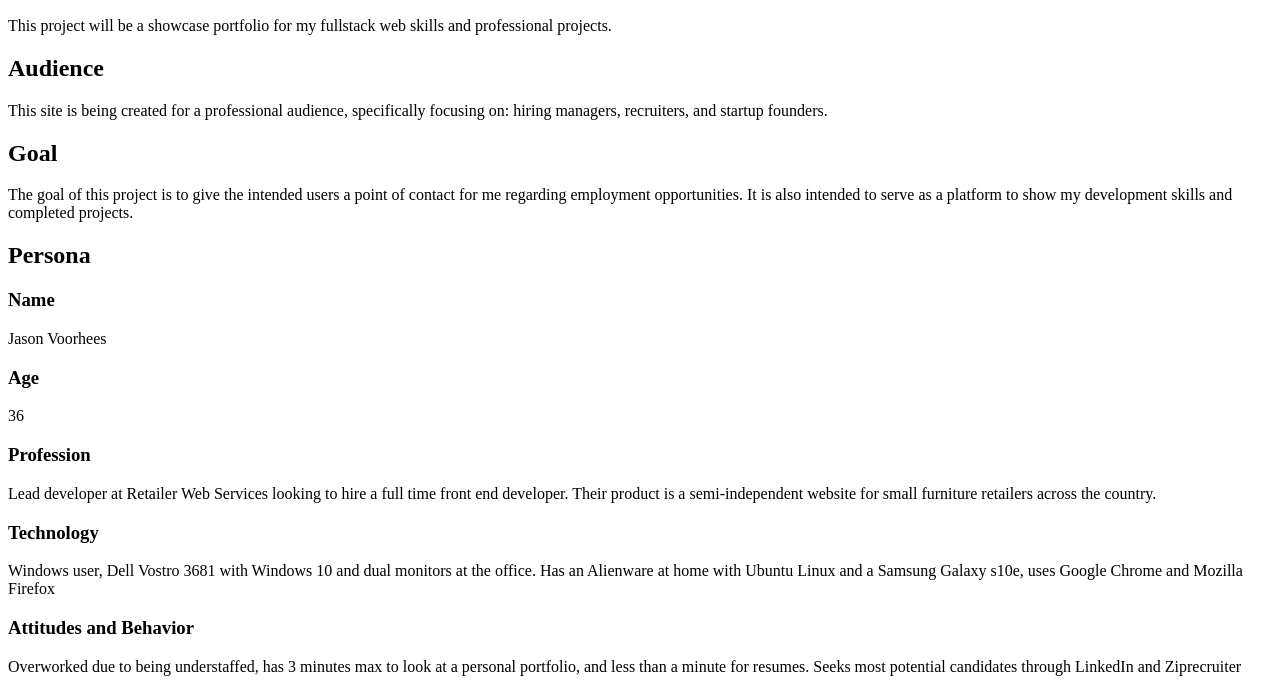
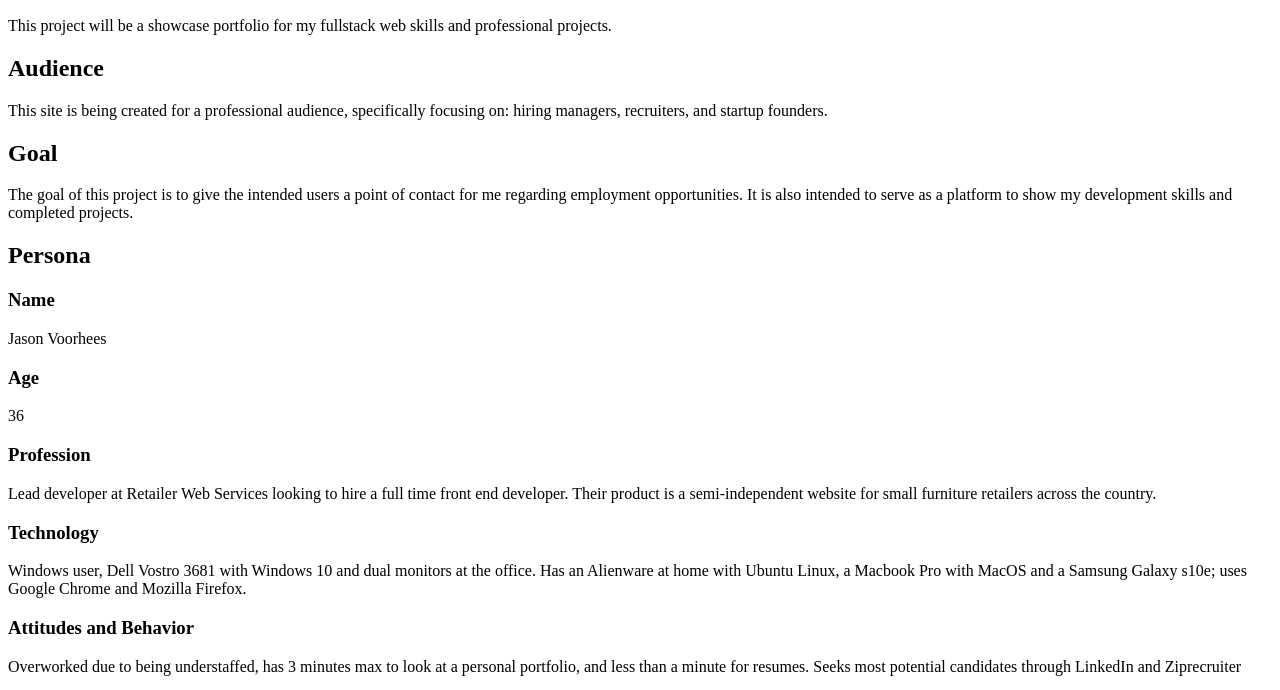
Before and after one commit to JamieDavisDevBase/jamie-pwp, a plain HTML site: page documentation/milestone-1.html in a window 1280 px wide. Shown: the part 110-800 px from the top of the page. Drawn offline with Linux system fonts and the light colour scheme.

Commit message:
spelling and editing

```diff
--- a/documentation/milestone-1.html
+++ b/documentation/milestone-1.html
@@ -31,8 +31,8 @@
             <h3>Technology</h3>
                 <p>Windows user, Dell Vostro 3681 with Windows 10 and
                 dual monitors at the office. Has an Alienware at home with
-                Ubuntu Linux and a Samsung Galaxy s10e, uses Google Chrome
-                and Mozilla Firefox</p>
+                Ubuntu Linux, a Macbook Pro with MacOS and a Samsung Galaxy
+                s10e; uses Google Chrome and Mozilla Firefox.
             <h3>Attitudes and Behavior</h3>
                 <p>Overworked due to being understaffed, has 3 minutes max
                 to look at a personal portfolio, and less than a minute
```
